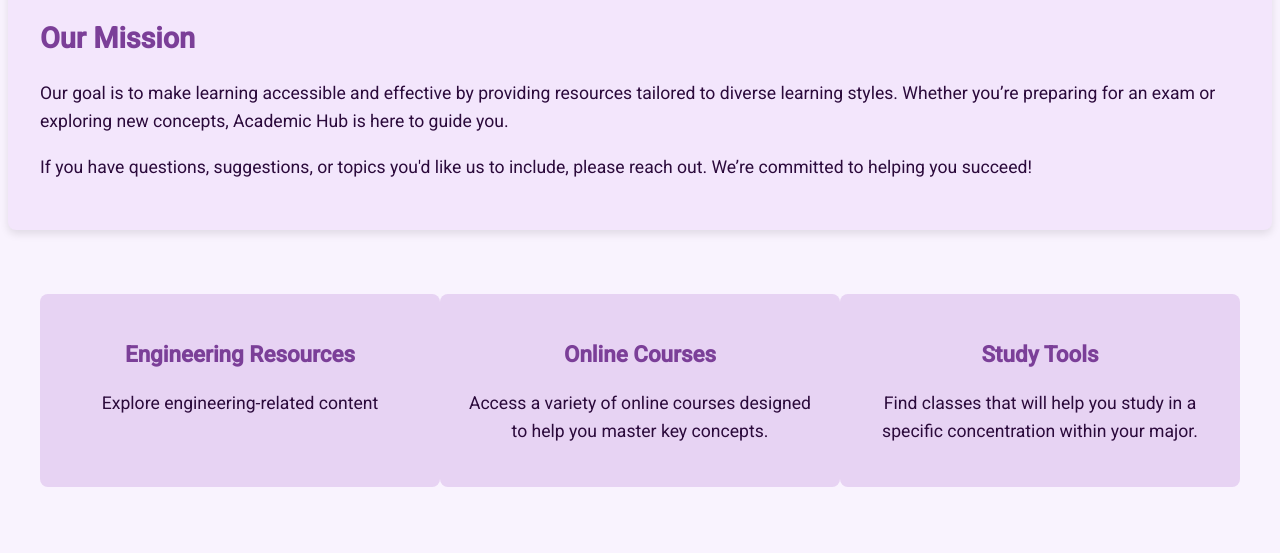
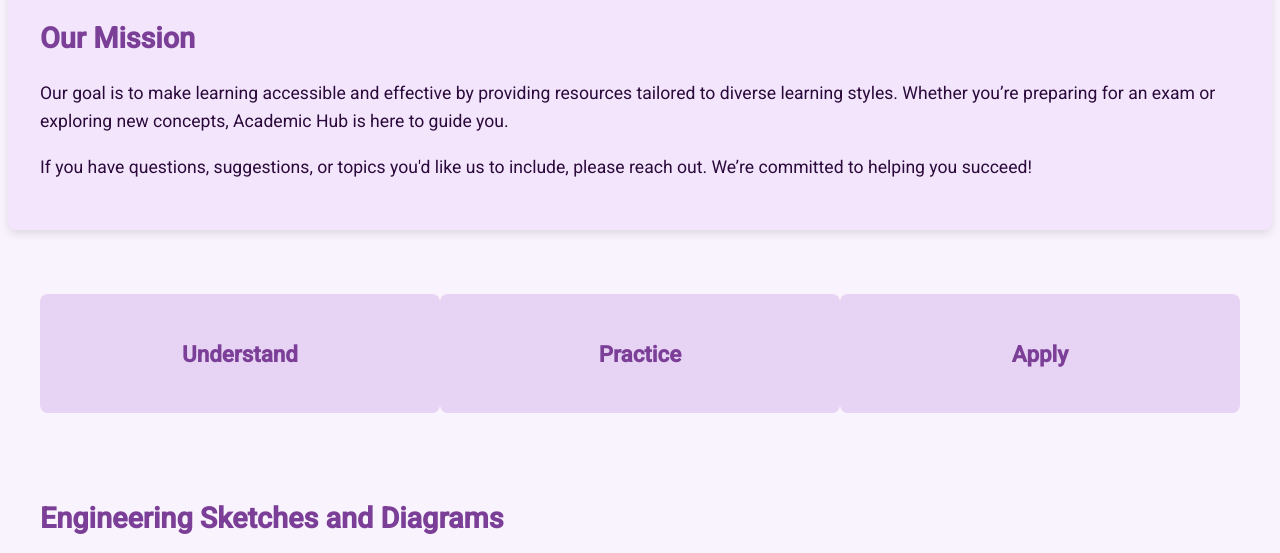
Before and after one commit to hiyathpeiris/hiyathpeiris.github.io, a plain HTML site: page index.html in a window 1280 px wide. Shown: the part 1104-1657 px from the top of the page. Drawn offline with Linux system fonts and the light colour scheme.

Commit message:
Update index.html

```diff
--- a/index.html
+++ b/index.html
@@ -143,16 +143,16 @@
 
 <section class="resources content">
     <div>
-        <h3>Engineering Resources</h3>
-        <p>Explore engineering-related content</p>
+        <h3>Understand</h3>
+
     </div>
     <div>
-        <h3>Online Courses</h3>
-        <p>Access a variety of online courses designed to help you master key concepts.</p>
+        <h3>Practice</h3>
+
     </div>
     <div>
-        <h3>Study Tools</h3>
-        <p>Find classes that will help you study in a specific concentration within your major.</p>
+        <h3>Apply</h3>
+
     </div>
 </section>
 
```
